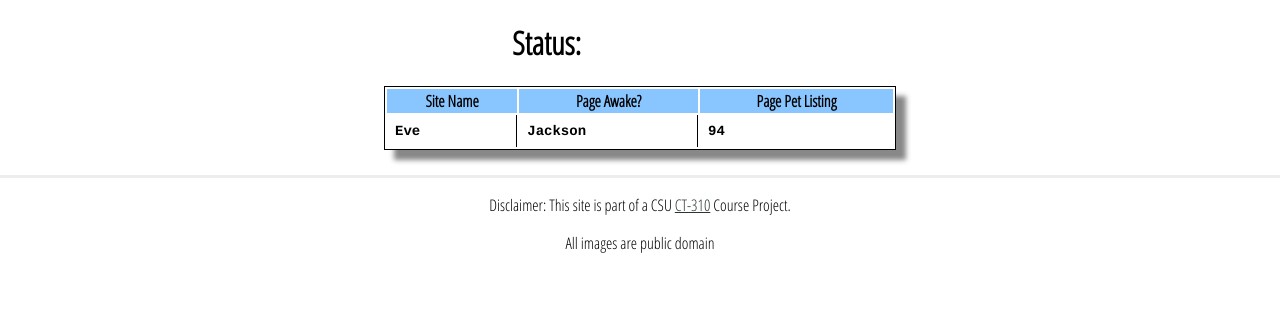
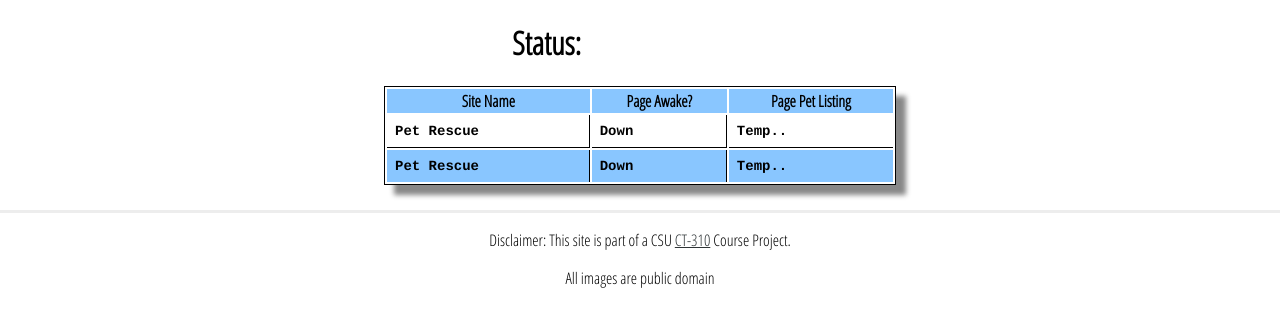
Before and after one commit to Tyru5/CT310-P3, a PHP site: page /status.php in a window 1280 px wide. Shown: the part 117-444 px from the top of the page. Run offline with PHP 8.4, Linux system fonts and the light colour scheme; some libraries are stand-ins or nearby versions.

Commit message:
little things

```diff
--- a/status.php
+++ b/status.php
@@ -34,9 +34,14 @@
             <th>Page Pet Listing</th>
         </tr>
         <tr>
-            <td>Eve</td>
-            <td>Jackson</td>
-            <td>94</td>
+            <td>Pet Rescue</td>
+            <td>Down</td>
+            <td>Temp..</td>
+        </tr>
+        <tr>
+            <td>Pet Rescue</td>
+            <td>Down</td>
+            <td>Temp..</td>
         </tr>
     </table>
 
```
